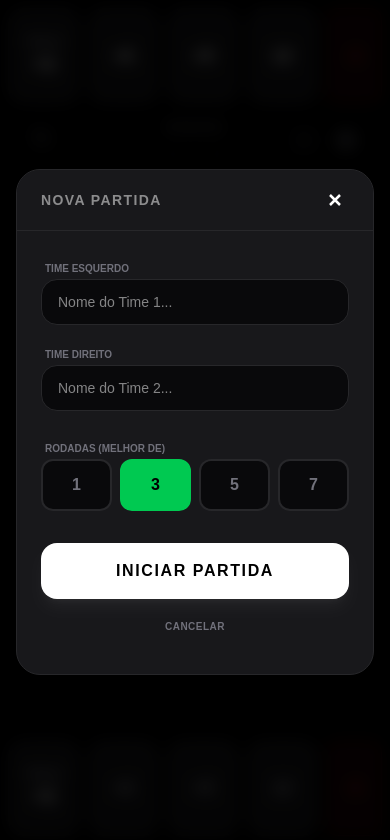
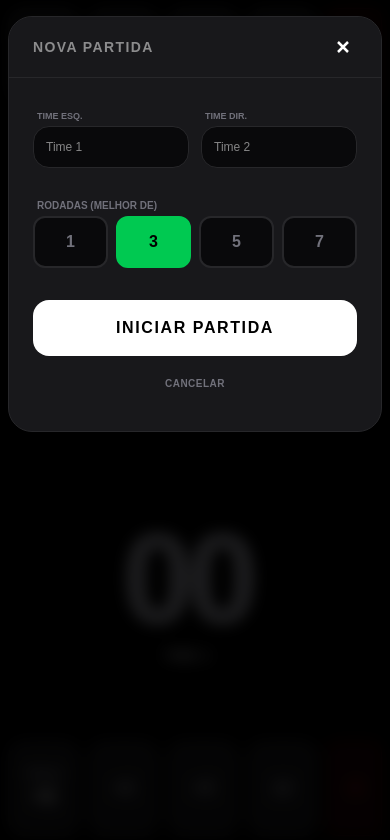
Before and after one commit to klenivingeri/MarcadorPontos, a Next.js app: page /arena in a window 390 px wide. Shown: the top 840 px of the page. Built offline with nearby package versions, Linux system fonts and the light colour scheme.

Commit message:
chore: modal top

```diff
--- a/src/components/InitGame/MatchConfigModal.js
+++ b/src/components/InitGame/MatchConfigModal.js
@@ -21,10 +21,11 @@ const MatchConfigModal = ({ isOpen, onClose, onStart, handleInitGame }) => {
   if (!isOpen) return null;
 
   return (
-    <div className="fixed inset-0 z-[200] bg-black/80 backdrop-blur-sm flex items-center justify-center p-4">
-      <div className="w-full max-w-md bg-zinc-900 border border-zinc-800 rounded-3xl shadow-2xl overflow-hidden flex flex-col max-h-[95vh]">
+    <div className="fixed inset-0 z-[200] bg-black/80 backdrop-blur-sm flex items-start justify-center p-2 pt-4 md:items-center">
 
-        <header className="sticky top-0 z-10 bg-zinc-900 px-6 py-4 border-b border-zinc-800 flex justify-between items-center">
+      <div className="w-full max-w-md bg-zinc-900 border border-zinc-800 rounded-3xl shadow-2xl overflow-hidden flex flex-col max-h-[75vh] sm:max-h-[80vh]">
+
+        <header className="sticky top-0 z-10 bg-zinc-900 px-6 py-4 border-b border-zinc-800 flex justify-between items-center shrink-0">
           <h2 className="text-sm font-black uppercase tracking-widest text-white/50">Nova Partida</h2>
           <button onClick={onClose} className="p-1 hover:bg-zinc-800 rounded-lg transition-colors">
             <svg width="20" height="20" viewBox="0 0 24 24" fill="none" stroke="white" strokeWidth="3">
@@ -35,37 +36,26 @@ const MatchConfigModal = ({ isOpen, onClose, onStart, handleInitGame }) => {
 
         <div className="p-6 space-y-6 overflow-y-auto scrollbar-hide">
 
-          {/* Inputs de Time */}
-          <div className="space-y-4">
+          {/* INPUTS LADO A LADO */}
+          <div className="grid grid-cols-2 gap-3">
             {[1, 2].map((num) => (
               <div key={num} className="space-y-1.5 relative">
-                <label className="text-[10px] uppercase font-bold text-zinc-500 ml-1">
-                  Time {num === 1 ? 'Esquerdo' : 'Direito'}
+                <label className="text-[9px] uppercase font-bold text-zinc-500 ml-1">
+                  Time {num === 1 ? 'Esq.' : 'Dir.'}
                 </label>
                 <div className="relative">
                   <input
                     type="text"
                     value={num === 1 ? teamLeft : teamRight}
                     onChange={(e) => num === 1 ? setTeamLeft(e.target.value) : setTeamRight(e.target.value)}
-                    placeholder={`Nome do Time ${num}...`}
-                    className="w-full bg-zinc-950 border border-zinc-800 rounded-2xl px-4 py-3 text-sm text-white focus:border-green-500 outline-none transition-all pr-10"
+                    placeholder={`Time ${num}`}
+                    className="w-full bg-zinc-950 border border-zinc-800 rounded-2xl px-3 py-3 text-xs text-white focus:border-green-500 outline-none transition-all"
                   />
-                  {(num === 1 ? teamLeft : teamRight) && (
-                    <button
-                      onClick={() => num === 1 ? setTeamLeft("") : setTeamRight("")}
-                      className="absolute right-3 top-1/2 -translate-y-1/2 text-zinc-600 hover:text-white"
-                    >
-                      <svg width="14" height="14" viewBox="0 0 24 24" fill="none" stroke="currentColor" strokeWidth="3">
-                        <path d="M18 6L6 18M6 6l12 12"/>
-                      </svg>
-                    </button>
-                  )}
                 </div>
               </div>
             ))}
           </div>
 
-          {/* Seletor de Rodadas */}
           <div className="space-y-2">
             <label className="text-[10px] uppercase font-bold text-zinc-500 ml-1">Rodadas (Melhor de)</label>
             <div className="flex gap-2">
@@ -85,22 +75,20 @@ const MatchConfigModal = ({ isOpen, onClose, onStart, handleInitGame }) => {
             </div>
           </div>
 
-          {/* Ações Finais */}
           <div className="pt-2 space-y-3 pb-2">
             <button
               onClick={() => startMatch(true)}
-              className="w-full bg-white text-black py-4 rounded-2xl font-black uppercase tracking-widest active:scale-95 transition-all shadow-lg shadow-white/5"
+              className="w-full bg-white text-black py-4 rounded-2xl font-black uppercase tracking-widest active:scale-95 transition-all"
             >
               Iniciar Partida
             </button>
             <button
               onClick={onClose}
-              className="w-full text-zinc-500 py-2 font-bold text-[10px] uppercase tracking-wider hover:text-zinc-300 transition-all text-center"
+              className="w-full text-zinc-500 py-2 font-bold text-[10px] uppercase tracking-wider text-center"
             >
               Cancelar
             </button>
           </div>
-
         </div>
       </div>
     </div>
```
